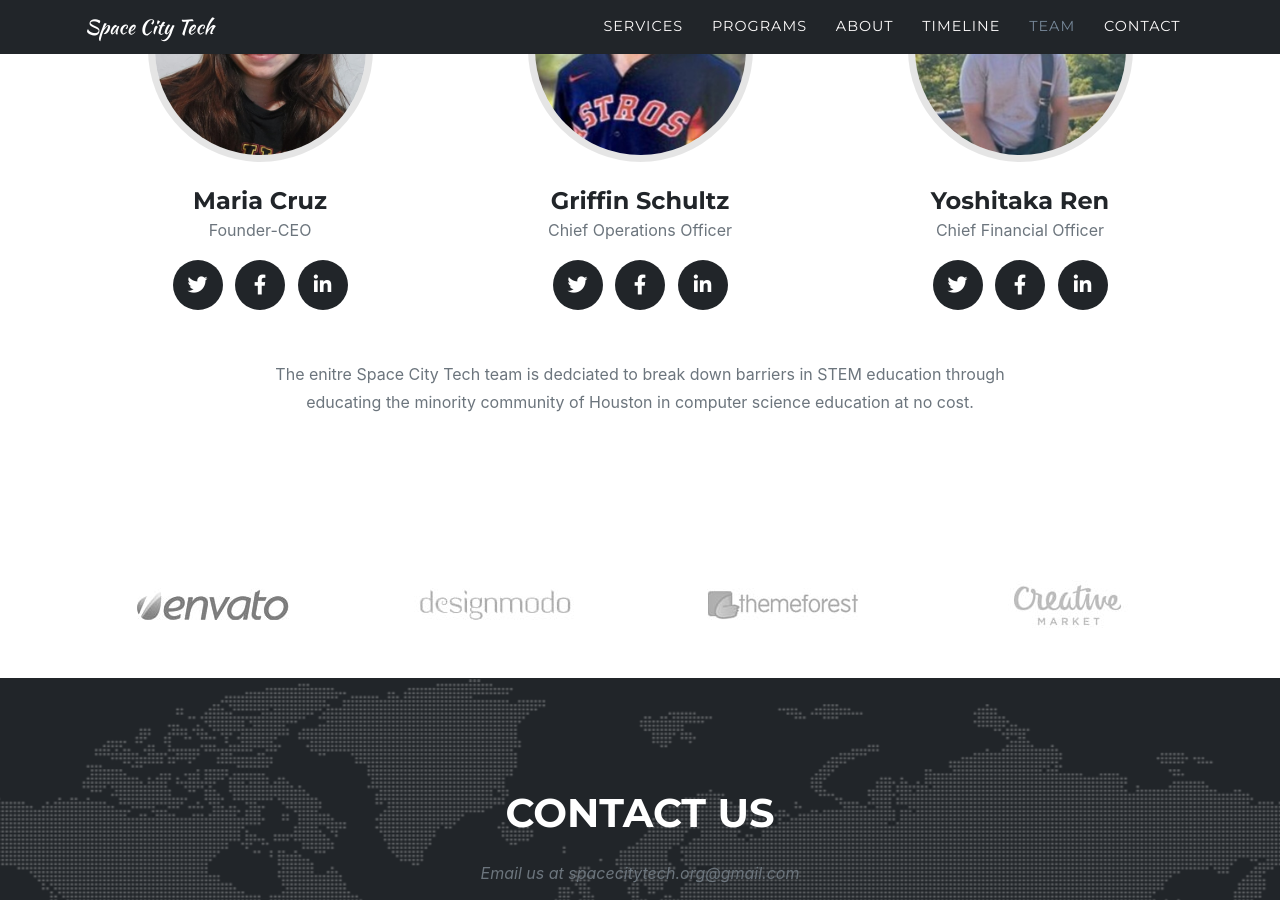
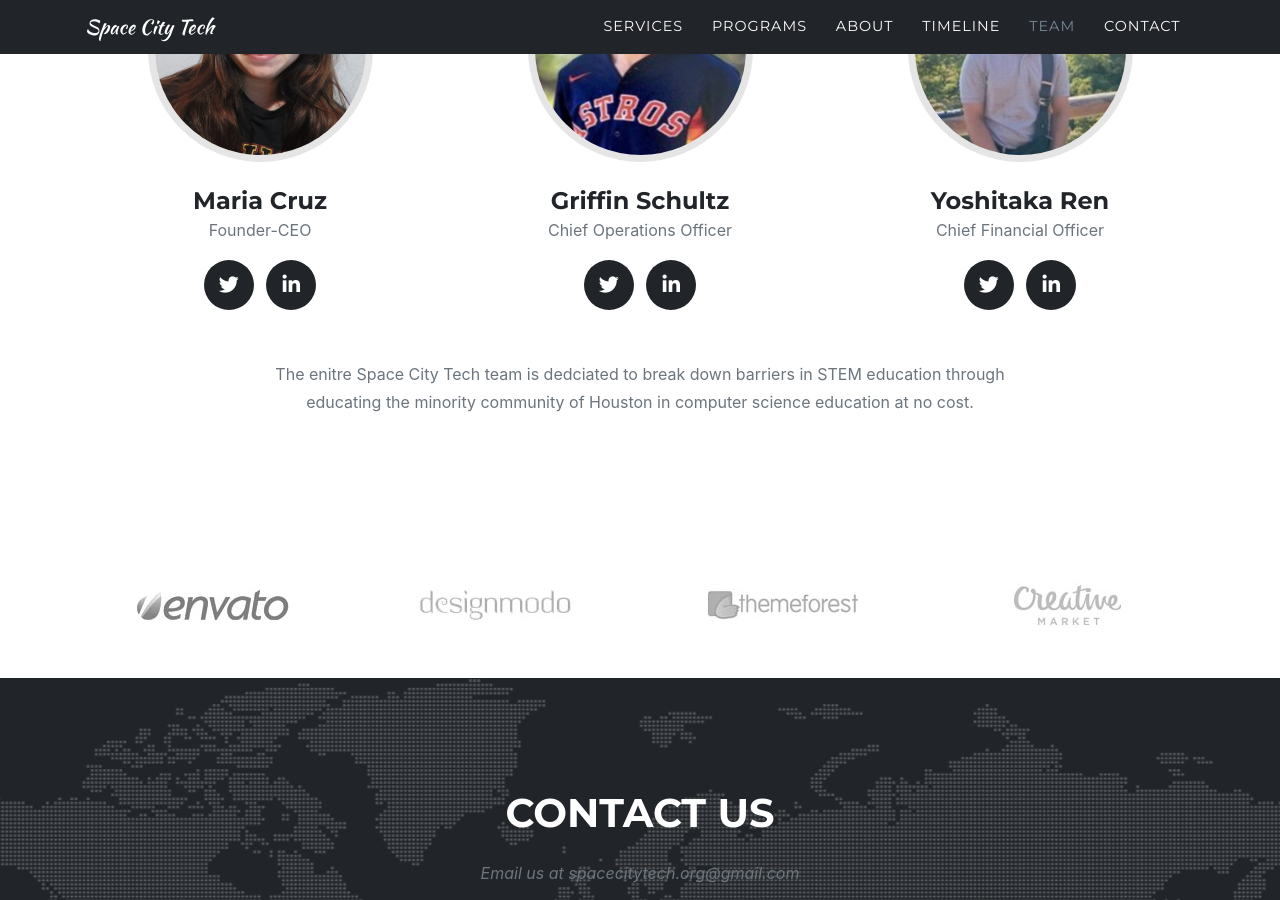
Before and after one commit to maria0406/SpaceCityTech, a Jekyll site: the page built from index.md, in a window 1280 px wide and 900 px high, scrolled down 5219 px. Built offline with Jekyll 4.4.1, drawn with Linux system fonts in a browser that asks for light colours; some web fonts are replaced.

```diff
--- a/_data/sitetext.yml
+++ b/_data/sitetext.yml
@@ -104,8 +104,6 @@ en: &DEFAULT_EN
         social:
           - url: https://twitter.com/_mariacruz4
             icon: fab fa-twitter
-          - url: https://facebook.com
-            icon: fab fa-facebook-f
           - url: https://www.linkedin.com/in/maria-cruz-34aa97257/
             icon: fab fa-linkedin-in
       - name: "Griffin Schultz"
@@ -114,8 +112,6 @@ en: &DEFAULT_EN
         social:
           - url: https://twitter.com/gschultz167
             icon: fab fa-twitter
-          - url: https://facebook.com
-            icon: fab fa-facebook-f
           - url: https://linkedin.com
             icon: fab fa-linkedin-in
       - name: "Yoshitaka Ren"
@@ -124,8 +120,6 @@ en: &DEFAULT_EN
         social:
           - url: https://twitter.com
             icon: fab fa-twitter
-          - url: https://facebook.com
-            icon: fab fa-facebook-f
           - url: https://linkedin.com
             icon: fab fa-linkedin-in
 
```
